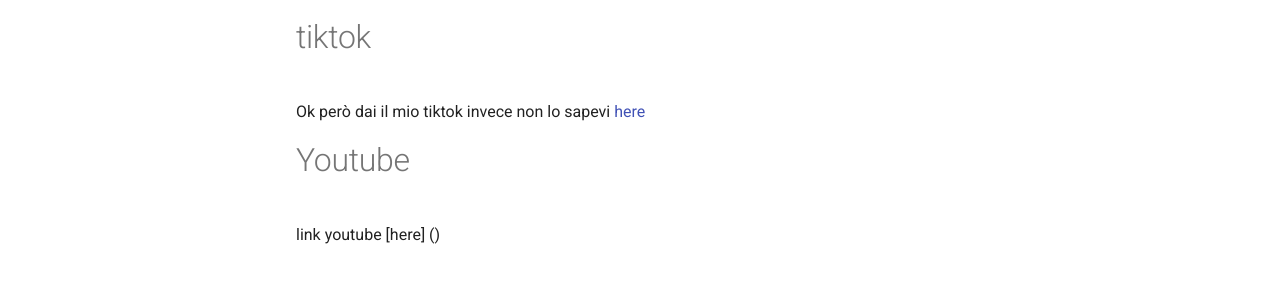
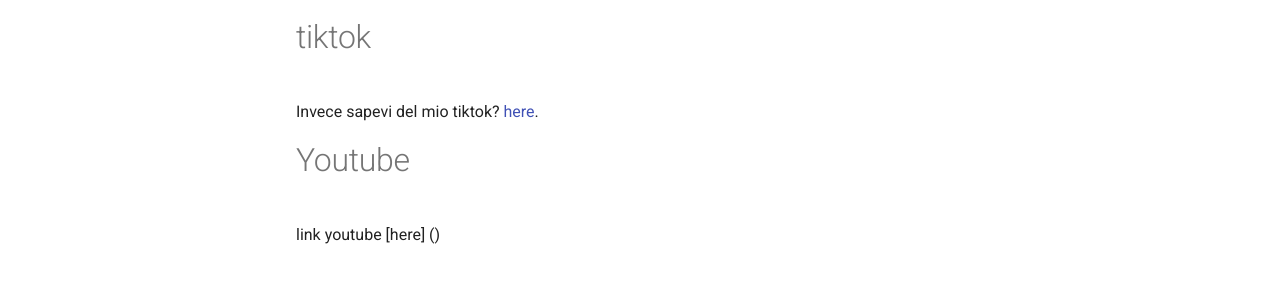
Before and after one commit to Satoru-ChristianF/brogi-e-babogi, an MkDocs documentation site: the page built from docs/about/project.md, in a window 1280 px wide. Shown: the part 252-547 px from the top of the page. Built offline with MkDocs 1.6.1 and Material for MkDocs 9.7.7, drawn with Linux system fonts in a browser that asks for light colours.

Commit message:
add tiktok

```diff
--- a/docs/about/project.md
+++ b/docs/about/project.md
@@ -3,9 +3,7 @@
 <p>Ma sai che qui puoi trovare il mio instagram? <a href="https://www.instagram.com/_kurisu_02/profilecard/?igsh=MTdqaGlxOThmdHd0NQ==" target="_blank">here</a>.</p>
 
 # tiktok
-
-Ok però dai il mio tiktok invece non lo sapevi [here](tiktok.com/@_kurisu_kun?lang=it-IT)
+<p>Invece sapevi del mio tiktok? <a href="https://www.tiktok.com/@_kurisu_kun?is_from_webapp=1&sender_device=pchttps://www.tiktok.com/@_kurisu_kun?is_from_webapp=1&sender_device=pchttps://www.tiktok.com/@_kurisu_kun?is_from_webapp=1&sender_device=pc"target="_blank">here</a>.</p>
 
 # Youtube
-
 link youtube [here] ()
```
